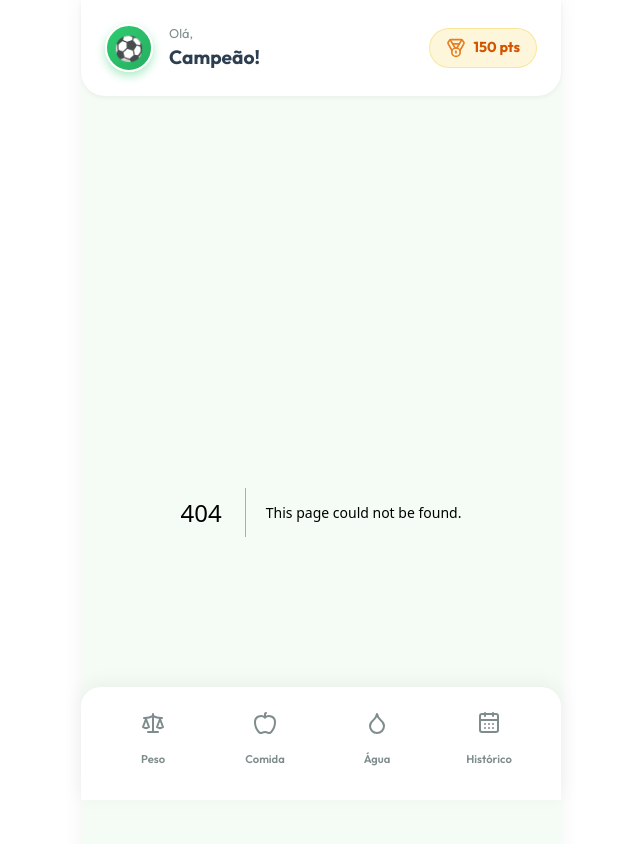
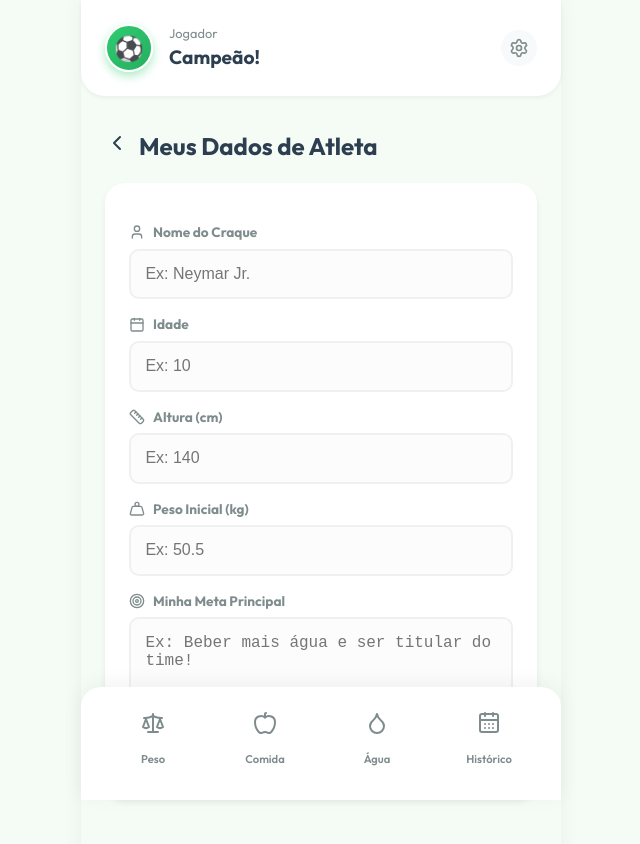
Before and after one commit to leocosta42/craque-da-saude, a Next.js app: page /perfil in a window 1280 px wide. Before the commit this address had no page. Shown: the top 844 px of the page, without its empty margins (319-959 px from the left). Built offline with nearby package versions, Linux system fonts and the light colour scheme.

Commit message:
PerfilAndAnimationFix

```diff
--- a/app/globals.css
+++ b/app/globals.css
@@ -95,25 +95,27 @@ button {
   box-shadow: 0 0 20px rgba(0,0,0,0.05); /* Sombra lateral no desktop */
 }
 
-/* Animação do Gol */
+/* Animação do Gol Corrected */
 @keyframes goal-pop {
-  0% { transform: scale(0.5); opacity: 0; }
-  50% { transform: scale(1.2); opacity: 1; }
-  100% { transform: scale(1); opacity: 1; }
+  0% { transform: translate(-50%, -50%) scale(0.5); opacity: 0; }
+  50% { transform: translate(-50%, -50%) scale(1.2); opacity: 1; }
+  100% { transform: translate(-50%, -50%) scale(1); opacity: 1; }
 }
 
 .goal-animation {
   animation: goal-pop 0.6s cubic-bezier(0.175, 0.885, 0.32, 1.275) forwards;
-  font-size: 3rem;
-  font-weight: 800;
+  font-size: 2.2rem; /* Tamanho ajustado para não ser invasivo */
+  font-weight: 900;
   color: var(--field-green-dark);
-  text-shadow: 2px 2px 0 white, -2px -2px 0 white;
+  text-shadow: 4px 4px 15px rgba(0,0,0,0.2), -1px -1px 0 white, 1px -1px 0 white, -1px 1px 0 white, 1px 1px 0 white;
   position: fixed;
   top: 50%;
   left: 50%;
-  transform: translate(-50%, -50%);
-  z-index: 1000;
+  z-index: 9999;
   pointer-events: none;
+  text-align: center;
+  width: 100%;
+  white-space: nowrap;
 }
 
 /* Animação de Irrigação */
--- /dev/null
+++ b/app/perfil/page.js
@@ -0,0 +1,138 @@
+'use client';
+import { useState, useEffect } from 'react';
+import { User, Calendar, Ruler, Weight, Target, ChevronLeft } from 'lucide-react';
+import Link from 'next/link';
+
+export default function PerfilPage() {
+  const [formData, setFormData] = useState({
+    name: '',
+    age: '',
+    height: '',
+    startWeight: '',
+    goal: ''
+  });
+
+  useEffect(() => {
+    // Carrega dados salvos
+    const data = {
+      name: localStorage.getItem('craque_name') || '',
+      age: localStorage.getItem('craque_age') || '',
+      height: localStorage.getItem('craque_height') || '',
+      startWeight: localStorage.getItem('craque_startWeight') || '',
+      goal: localStorage.getItem('craque_goal') || ''
+    };
+    setFormData(data);
+  }, []);
+
+  const handleChange = (e) => {
+    const { name, value } = e.target;
+    setFormData(prev => ({ ...prev, [name]: value }));
+  };
+
+  const handleSave = () => {
+    localStorage.setItem('craque_name', formData.name);
+    localStorage.setItem('craque_age', formData.age);
+    localStorage.setItem('craque_height', formData.height);
+    localStorage.setItem('craque_startWeight', formData.startWeight);
+    localStorage.setItem('craque_goal', formData.goal);
+    alert('🏆 Perfil de Atleta atualizado com sucesso!');
+  };
+
+  return (
+    <div style={{ padding: '1rem 1.5rem', display: 'flex', flexDirection: 'column', gap: '1.2rem' }}>
+
+      <div style={{ display: 'flex', alignItems: 'center', gap: '10px' }}>
+        <Link href="/" style={{ color: 'var(--text-main)' }}><ChevronLeft /></Link>
+        <h2 className="title-primary" style={{ margin: 0 }}>Meus Dados de Atleta</h2>
+      </div>
+
+      <div className="card">
+        <label style={labelStyle}><User size={16} /> Nome do Craque</label>
+        <input
+          style={inputStyle}
+          name="name"
+          value={formData.name}
+          onChange={handleChange}
+          placeholder="Ex: Neymar Jr."
+        />
+
+        <label style={labelStyle}><Calendar size={16} /> Idade</label>
+        <input
+          style={inputStyle}
+          type="number"
+          name="age"
+          value={formData.age}
+          onChange={handleChange}
+          placeholder="Ex: 10"
+        />
+
+        <label style={labelStyle}><Ruler size={16} /> Altura (cm)</label>
+        <input
+          style={inputStyle}
+          type="number"
+          name="height"
+          value={formData.height}
+          onChange={handleChange}
+          placeholder="Ex: 140"
+        />
+
+        <label style={labelStyle}><Weight size={16} /> Peso Inicial (kg)</label>
+        <input
+          style={inputStyle}
+          type="number"
+          name="startWeight"
+          value={formData.startWeight}
+          onChange={handleChange}
+          placeholder="Ex: 50.5"
+        />
+
+        <label style={labelStyle}><Target size={16} /> Minha Meta Principal</label>
+        <textarea
+          style={{ ...inputStyle, height: '80px', resize: 'none' }}
+          name="goal"
+          value={formData.goal}
+          onChange={handleChange}
+          placeholder="Ex: Beber mais água e ser titular do time!"
+        />
+
+        <button
+          onClick={handleSave}
+          style={{
+            width: '100%',
+            padding: '1.2rem',
+            background: 'var(--grad-field)',
+            color: 'white',
+            border: 'none',
+            borderRadius: '12px',
+            fontWeight: 800,
+            marginTop: '1rem',
+            cursor: 'pointer'
+          }}
+        >
+          SALVAR ALTERAÇÕES 🏆
+        </button>
+      </div>
+    </div>
+  );
+}
+
+const labelStyle = {
+  display: 'flex',
+  alignItems: 'center',
+  gap: '8px',
+  fontSize: '0.85rem',
+  fontWeight: 700,
+  color: 'var(--text-muted)',
+  marginBottom: '6px',
+  marginTop: '15px'
+};
+
+const inputStyle = {
+  width: '100%',
+  padding: '0.9rem',
+  borderRadius: '10px',
+  border: '2px solid #f0f0f0',
+  fontSize: '1rem',
+  outline: 'none',
+  background: '#fcfcfc'
+};
--- a/components/Layout/TopHeader.js
+++ b/components/Layout/TopHeader.js
@@ -1,26 +1,30 @@
+'use client';
 import styles from './TopHeader.module.css';
-import { Medal } from 'lucide-react';
+import { Settings, Trophy } from 'lucide-react';
+import Link from 'next/link';
+import { useEffect, useState } from 'react';
 
 export default function TopHeader() {
-  // Dados mockados por enquanto
-  const user = { name: 'Campeão', points: 150 };
+  const [name, setName] = useState('Campeão');
+
+  useEffect(() => {
+    const savedName = localStorage.getItem('craque_name');
+    if (savedName) setName(savedName);
+  }, []);
 
   return (
     <header className={styles.header}>
       <div className={styles.profile}>
-        <div className={styles.avatar}>
-          ⚽
-        </div>
+        <div className={styles.avatar}>⚽</div>
         <div className={styles.userInfo}>
-          <span className={styles.greeting}>Olá,</span>
-          <h1 className={styles.name}>{user.name}!</h1>
+          <span className={styles.greeting}>Jogador</span>
+          <h1 className={styles.name}>{name}!</h1>
         </div>
       </div>
 
-      <div className={styles.scoreBoard}>
-        <Medal className={styles.medalIcon} size={20} />
-        <span className={styles.points}>{user.points} pts</span>
-      </div>
+      <Link href="/perfil" style={{ color: 'var(--text-muted)', background: '#f8f9fa', padding: '8px', borderRadius: '50%', display: 'flex' }}>
+        <Settings size={20} />
+      </Link>
     </header>
   );
 }
```
